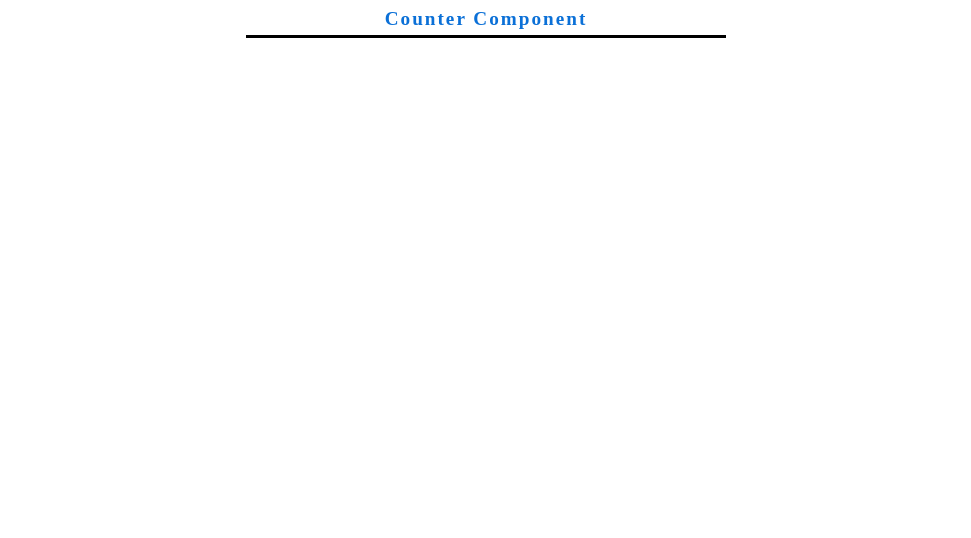
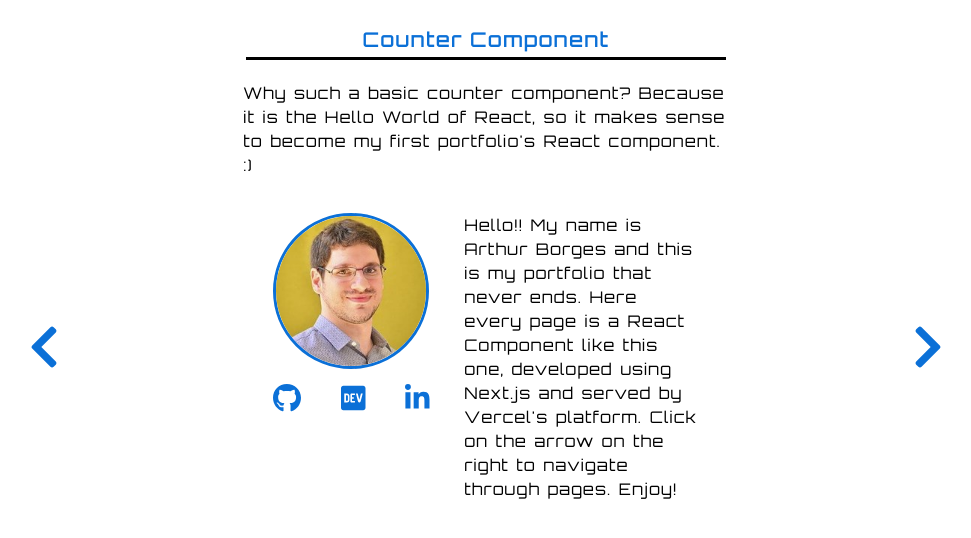
Before and after one commit to arthurborgesdev/neverendx, a Next.js app: page /counter in a window 1280 px wide. Shown: the top 538 px of the page, without its empty margins (154-1125 px from the left). Built offline with nearby package versions, Linux system fonts and the light colour scheme.

Commit message:
Added arrow to both home and counter pages, added boilerplate to counter page, added styles

```diff
--- a/pages/_app.js
+++ b/pages/_app.js
@@ -1,5 +1,7 @@
 import '../styles.css'
 
 export default function App({ Component, pageProps }) {
-  return <Component {...pageProps} />
+  return (
+    <Component {...pageProps} />
+  );
 }
--- a/pages/counter.js
+++ b/pages/counter.js
@@ -1,3 +1,65 @@
+import Head from 'next/head'
+import Link from 'next/link'
+
+import { FontAwesomeIcon } from '@fortawesome/react-fontawesome'
+import { faGithub, faDev, faLinkedinIn } from '@fortawesome/free-brands-svg-icons/'
+import { faChevronLeft } from '@fortawesome/free-solid-svg-icons/'
+import { faChevronRight } from '@fortawesome/free-solid-svg-icons/'
+
 export default function Counter() {
-  return <h1>Counter Component</h1>
+  return (
+    <>
+      <Head>
+        <title>Neverendx - Arthur Borges's never ending portfolio</title>
+        <link href="https://fonts.googleapis.com/css2?family=Orbitron&display=swap" rel="stylesheet" />
+        <script src="https://kit.fontawesome.com/382832813c.js" crossorigin="anonymous"></script>
+      </Head>
+      <main>
+        <section className="header">
+          <h1>Counter Component</h1>
+          <p>Why such a basic counter component? Because it is the Hello World of React,
+            so it makes sense to become my first portfolio's React component. :)
+          </p>
+        </section>
+        <section className="content">
+          <div className="profile">
+            <div className="photo-container">
+              <img src="/images/avatar.jpeg" alt="Arthur Borges's profile photo" className="photo" />
+            </div>
+            <div className="social">
+              <div className="icons-container">
+                <a href="https://github.com/arthurborgesdev" target="_blank">
+                  <FontAwesomeIcon className="icon github-icon" icon={faGithub} />
+                </a>
+                <a href="https://dev.to/arthurborges" target="_blank">
+                  <FontAwesomeIcon className="icon dev-icon" icon={faDev} />
+                </a>
+                <a className="github-icon" href="https://linkedin.com/in/arthurmoises" target="_blank">
+                  <FontAwesomeIcon className="icon linkedin-icon" icon={faLinkedinIn} />
+                </a>
+              </div>
+            </div>
+          </div>
+          <article className="about">
+            <p>
+              Hello!! My name is Arthur Borges and this is my portfolio that never ends.
+              Here every page is a React Component like this one, developed using Next.js
+              and served by Vercel's platform. Click on the arrow on the right to navigate
+              through pages. Enjoy!
+            </p>
+          </article>
+        </section>
+        <section className="previous-page-icon">
+          <Link href="/">
+            <a><FontAwesomeIcon className="chevron-left-icon" icon={faChevronLeft} /></a>
+          </Link>
+        </section>
+        <section className="next-page-icon">
+          <Link href="/google">
+            <a><FontAwesomeIcon className="chevron-right-icon" icon={faChevronRight} /></a>
+          </Link>
+        </section>
+      </main>
+    </>
+  );
 }
--- a/pages/index.js
+++ b/pages/index.js
@@ -3,6 +3,7 @@ import Link from 'next/link'
 
 import { FontAwesomeIcon } from '@fortawesome/react-fontawesome'
 import { faGithub, faDev, faLinkedinIn } from '@fortawesome/free-brands-svg-icons/'
+import { faChevronLeft } from '@fortawesome/free-solid-svg-icons/'
 import { faChevronRight } from '@fortawesome/free-solid-svg-icons/'
 
 export default function Home() {
@@ -14,7 +15,7 @@ export default function Home() {
         <script src="https://kit.fontawesome.com/382832813c.js" crossorigin="anonymous"></script>
       </Head>
       <main>
-        <section className="brand">
+        <section className="header">
           <img src="/images/neverendx-logo-resized.svg" alt="Neverendx Logo" className="logo" />
           <h1>A journey that never ends</h1>
         </section>
@@ -48,7 +49,7 @@ export default function Home() {
         </section>
         <section className="next-page-icon">
           <Link href="/counter">
-            <a><FontAwesomeIcon className="chevron-right-icon"icon={faChevronRight} /></a>
+            <a><FontAwesomeIcon className="chevron-right-icon" icon={faChevronRight} /></a>
           </Link>
         </section>
       </main>
--- a/styles.css
+++ b/styles.css
@@ -4,7 +4,7 @@ main {
   grid-template-rows: [row-start] 40% [row-2] auto [row-end];
 }
 
-.brand {
+.header {
   display: flex;
   flex-direction: column;
   justify-content: center;
@@ -65,7 +65,7 @@ h1:after {
   color: #0B70D7;
 }
 
-.about p {
+.about p, main p {
   font-family: Orbitron;
   font-size: 1em;
   color: #000;
@@ -79,13 +79,26 @@ h1:after {
 .next-page-icon {
   display: flex;
   align-items: center;
+  justify-content: space-evenly;
   grid-column-start: line3;
   grid-column-end: line4;
-  grid-row-start: row2;
+  grid-row-start: row-3;
   grid-row-end: row-end;
 }
 
-.chevron-right-icon {
+.previous-page-icon {
+  display: flex;
+  align-items: center;
+  justify-content: space-evenly;
+  grid-column-start: line-start;
+  grid-column-end: line2;
+  grid-row-start: row-3;
+  grid-row-end: row-end;
+}
+
+.chevron-right-icon, .chevron-left-icon {
   font-size: 48px;
   color: #0B70D7;
 }
+
+/* Counter component */
```
